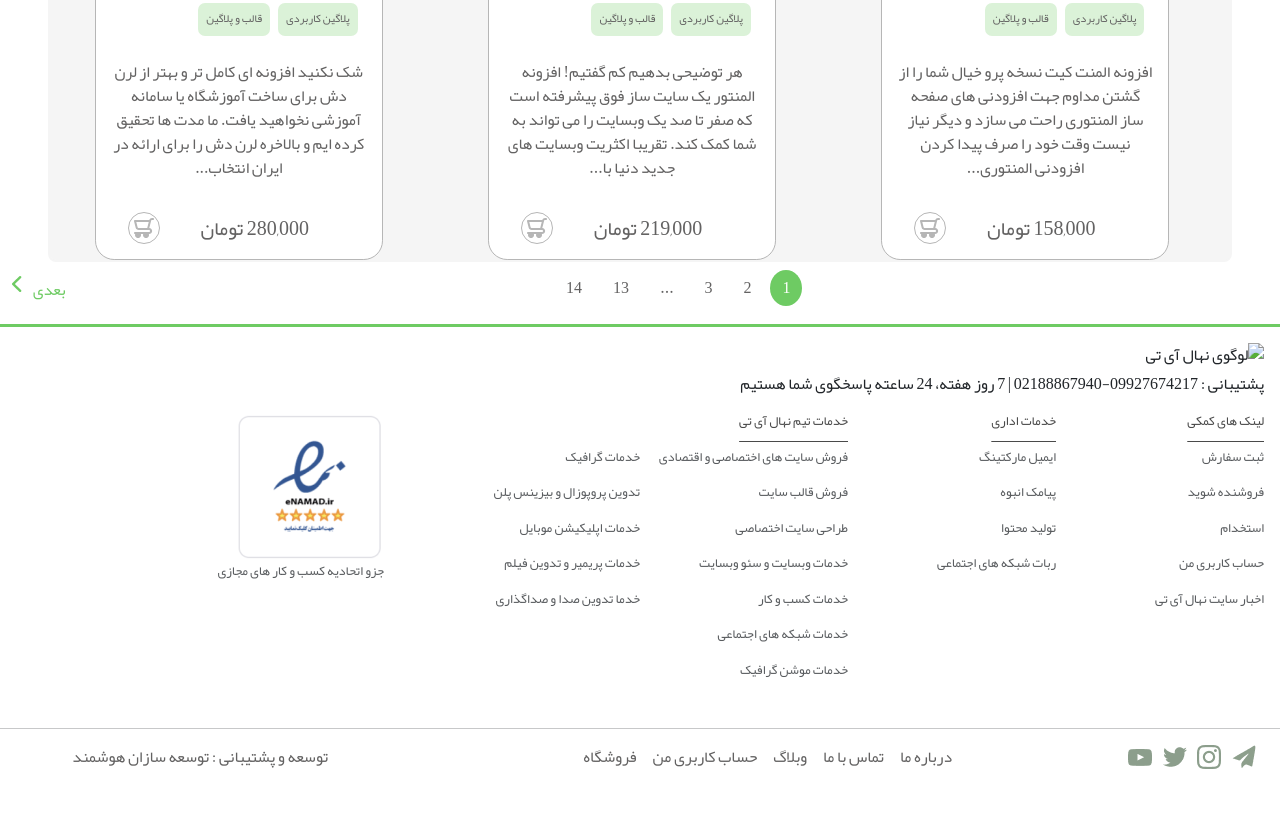
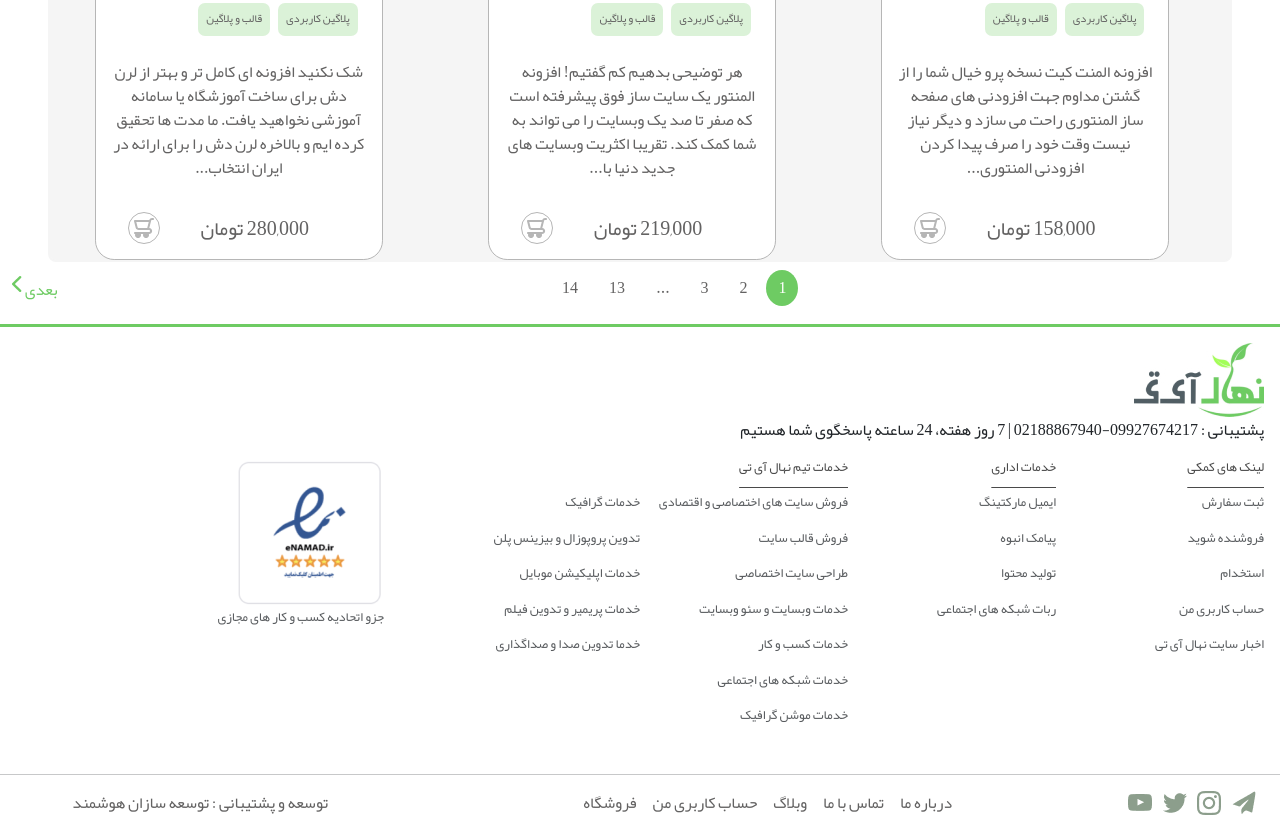
Before and after one commit to nazaninjh/optimizers-nahal-website, a plain HTML site: page product-page/product.html in a window 1280 px wide. Shown: the part 2198-3029 px from the top of the page. Before the commit the page ends 2983 px from the top, so only its background shows below. Drawn offline with nearby package versions, Linux system fonts and the light colour scheme; files whose address does not match are found by name.

Commit message:
Fix next and pre pagination margin

```diff
--- a/product-page/product.html
+++ b/product-page/product.html
@@ -1308,7 +1308,7 @@
           <li class="page-item">
             <a class="page-link pre-pagination" href="#" aria-label="Previous">
               <img src="../pics/pagination-pre-vector.png">
-            <span class="ms-2">قبلی</span>
+            <span>قبلی</span>
             </a>
           </li>
           <div class="page-item-cont d-flex ms-auto gap-2">
@@ -1321,7 +1321,7 @@
           </div>
           <li class="page-item ms-auto next-pagination">
             <a class="page-link" href="#">
-            <span class="me-2">بعدی</span>
+            <span>بعدی</span>
             <img src="../pics/pagination-vector.png">
           </a></li>
         </ul>
@@ -1331,7 +1331,7 @@
           <hr class="mt-3">
           <div class="row mb-3">
             <div class="col-12 text-start">
-              <img src="./pics/nahal-brand.jpg" alt="لوگوی نهال آی تی"
+              <img src="../pics/nahal-brand.jpg" alt="لوگوی نهال آی تی"
               class="me-auto" style="max-width: 10rem; max-height:10rem">
             </div>
             <div class="col-12 text-start">
--- a/style.css
+++ b/style.css
@@ -489,7 +489,6 @@ body {
     width: 50px;
     height: 50px;
 }
-
 .plan-card {
     display: flex;
     flex: 1 1 auto;
```
